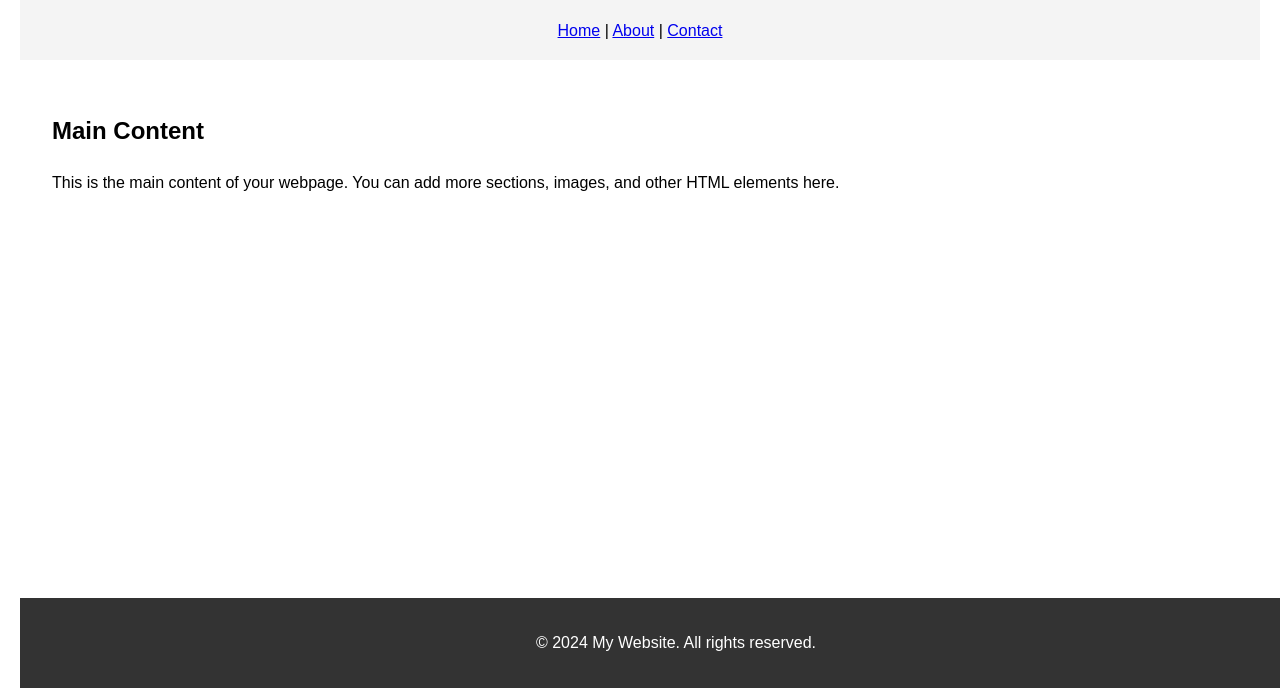
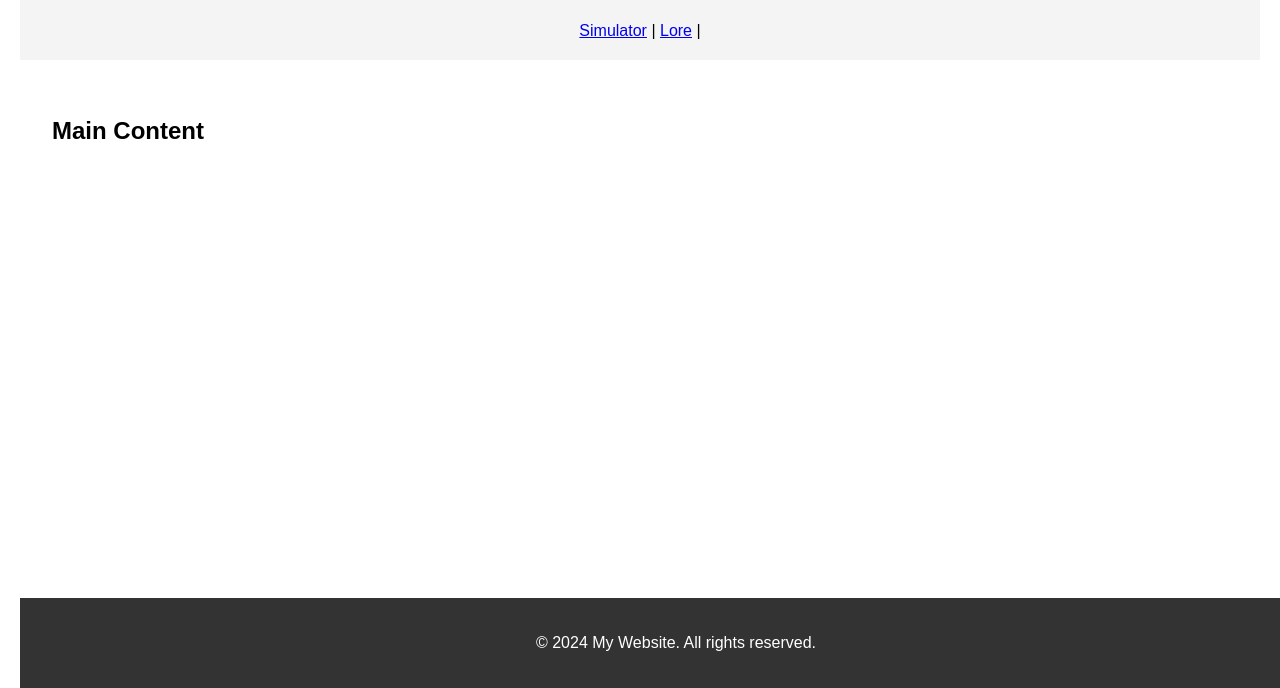
Before and after one commit to Wimpire/Orken3000, a plain HTML site: page index.html in a window 1280 px wide. Shown: the part 112-800 px from the top of the page. Drawn offline with Linux system fonts and the light colour scheme.

Commit message:
Update index.html

```diff
--- a/index.html
+++ b/index.html
@@ -3,7 +3,7 @@
 <head>
     <meta charset="UTF-8">
     <meta name="viewport" content="width=device-width, initial-scale=1.0">
-    <title>My Main Page</title>
+    <title>Ørken3000</title>
     <style>
         body {
             font-family: Arial, sans-serif;
@@ -34,15 +34,13 @@
     <header>
         <h1>Welcome to My Website</h1>
         <nav>
-            <a href="#">Home</a> |
-            <a href="#">About</a> |
-            <a href="#">Contact</a>
+            <a href="#">Simulator</a> |
+            <a href="#">Lore</a> |
         </nav>
     </header>
 
     <main>
         <h2>Main Content</h2>
-        <p>This is the main content of your webpage. You can add more sections, images, and other HTML elements here.</p>
     </main>
 
     <footer>
```
